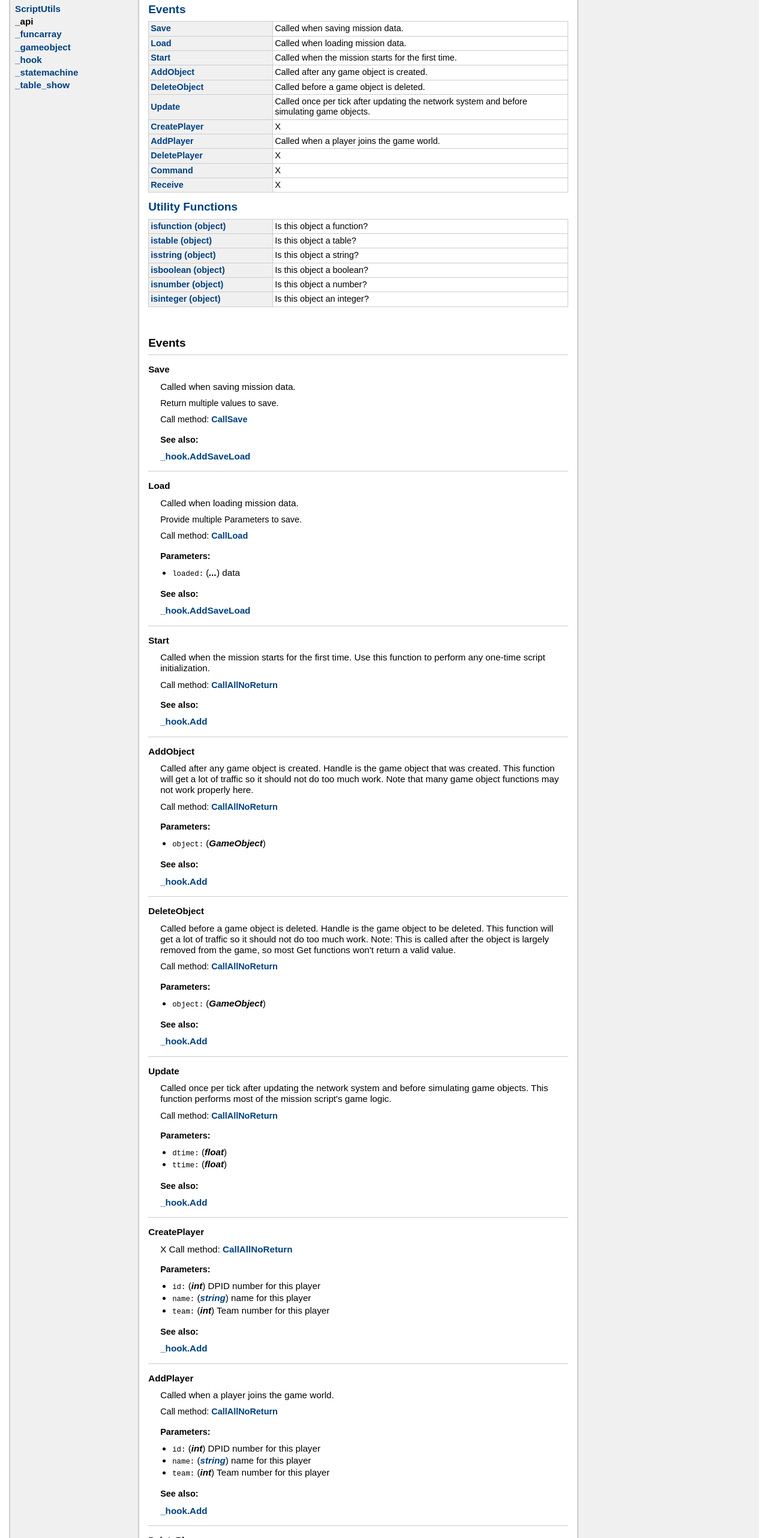
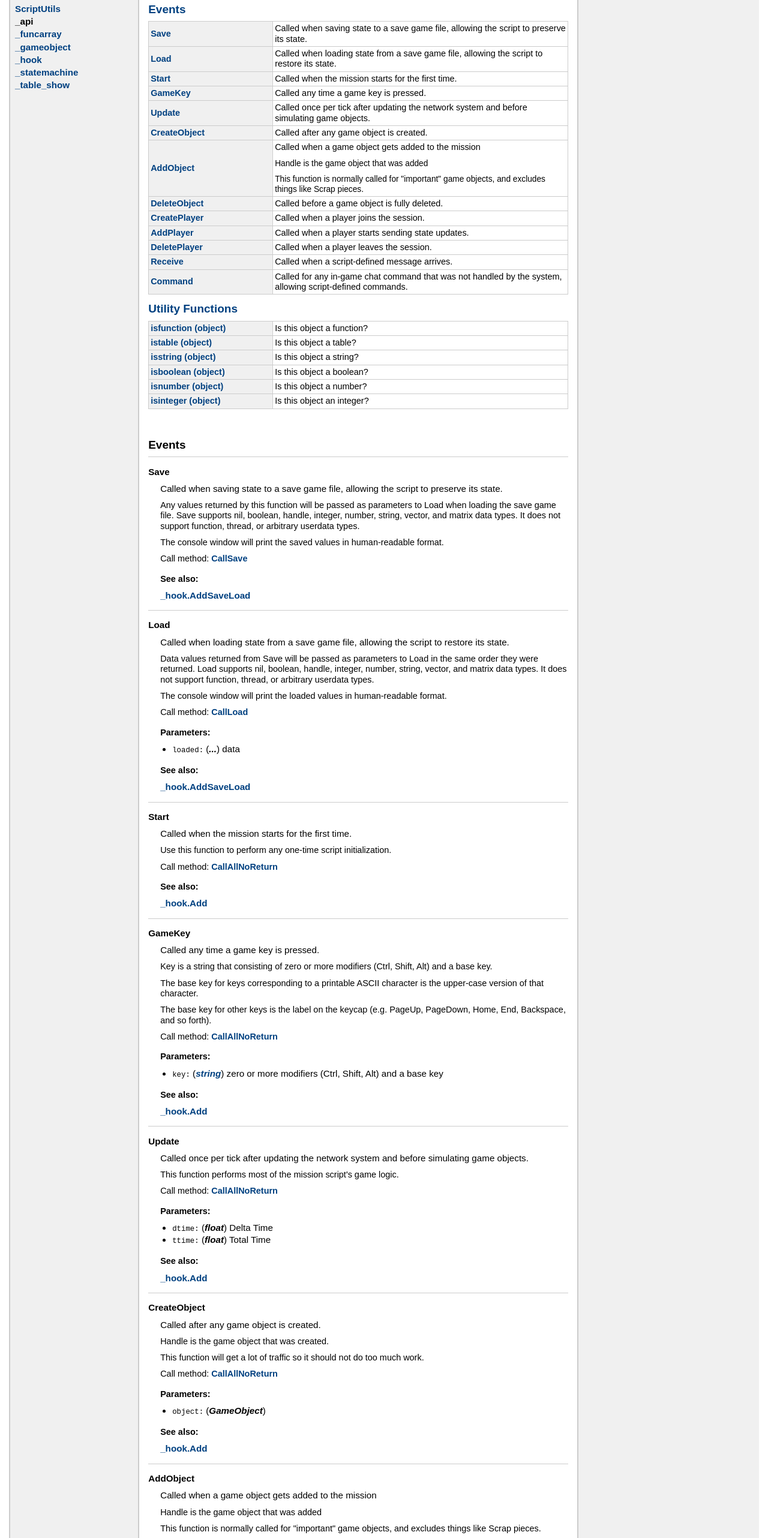
Before and after one commit to Nielk1/BZ98R-Advanced-Lua-API, a plain HTML site: page docs/modules/_api.html in a window 1280 px wide. Shown: the part 236-2800 px from the top of the page at 60% size. Drawn offline with Linux system fonts and the light colour scheme.

```diff
--- a/docs/modules/_api.html
+++ b/docs/modules/_api.html
@@ -68,47 +68,57 @@
 <table class="function_list">
 	<tr>
 	<td class="name" nowrap><a href="#Save">Save</a></td>
-	<td class="summary">Called when saving mission data.</td>
+	<td class="summary">Called when saving state to a save game file, allowing the script to preserve its state.</td>
 	</tr>
 	<tr>
 	<td class="name" nowrap><a href="#Load">Load</a></td>
-	<td class="summary">Called when loading mission data.</td>
+	<td class="summary">Called when loading state from a save game file, allowing the script to restore its state.</td>
 	</tr>
 	<tr>
 	<td class="name" nowrap><a href="#Start">Start</a></td>
 	<td class="summary">Called when the mission starts for the first time.</td>
 	</tr>
 	<tr>
-	<td class="name" nowrap><a href="#AddObject">AddObject</a></td>
-	<td class="summary">Called after any game object is created.</td>
-	</tr>
-	<tr>
-	<td class="name" nowrap><a href="#DeleteObject">DeleteObject</a></td>
-	<td class="summary">Called before a game object is deleted.</td>
+	<td class="name" nowrap><a href="#GameKey">GameKey</a></td>
+	<td class="summary">Called any time a game key is pressed.</td>
 	</tr>
 	<tr>
 	<td class="name" nowrap><a href="#Update">Update</a></td>
 	<td class="summary">Called once per tick after updating the network system and before simulating game objects.</td>
 	</tr>
 	<tr>
+	<td class="name" nowrap><a href="#CreateObject">CreateObject</a></td>
+	<td class="summary">Called after any game object is created.</td>
+	</tr>
+	<tr>
+	<td class="name" nowrap><a href="#AddObject">AddObject</a></td>
+	<td class="summary">Called when a game object gets added to the mission
+<p> Handle is the game object that was added
+<p> This function is normally called for "important" game objects, and excludes things like Scrap pieces.</td>
+	</tr>
+	<tr>
+	<td class="name" nowrap><a href="#DeleteObject">DeleteObject</a></td>
+	<td class="summary">Called before a game object is fully deleted.</td>
+	</tr>
+	<tr>
 	<td class="name" nowrap><a href="#CreatePlayer">CreatePlayer</a></td>
-	<td class="summary">X</td>
+	<td class="summary">Called when a player joins the session.</td>
 	</tr>
 	<tr>
 	<td class="name" nowrap><a href="#AddPlayer">AddPlayer</a></td>
-	<td class="summary">Called when a player joins the game world.</td>
+	<td class="summary">Called when a player starts sending state updates.</td>
 	</tr>
 	<tr>
 	<td class="name" nowrap><a href="#DeletePlayer">DeletePlayer</a></td>
-	<td class="summary">X</td>
+	<td class="summary">Called when a player leaves the session.</td>
+	</tr>
+	<tr>
+	<td class="name" nowrap><a href="#Receive">Receive</a></td>
+	<td class="summary">Called when a script-defined message arrives.</td>
 	</tr>
 	<tr>
 	<td class="name" nowrap><a href="#Command">Command</a></td>
-	<td class="summary">X</td>
-	</tr>
-	<tr>
-	<td class="name" nowrap><a href="#Receive">Receive</a></td>
-	<td class="summary">X</td>
+	<td class="summary">Called for any in-game chat command that was not handled by the system, allowing script-defined commands.</td>
 	</tr>
 </table>
 <h2><a href="#Utility_Functions">Utility Functions </a></h2>
@@ -151,8 +161,9 @@
     <strong>Save</strong>
     </dt>
     <dd>
-    Called when saving mission data.
-<p> Return multiple values to save.
+    Called when saving state to a save game file, allowing the script to preserve its state.
+<p> Any values returned by this function will be passed as parameters to Load when loading the save game file. Save supports nil, boolean, handle, integer, number, string, vector, and matrix data types. It does not support function, thread, or arbitrary userdata types.
+<p> The console window will print the saved values in human-readable format.
 <p> Call method: <a href="../modules/_hook.html#hook.CallSave">CallSave</a>
 
 
@@ -171,8 +182,9 @@
     <strong>Load</strong>
     </dt>
     <dd>
-    Called when loading mission data.
-<p> Provide multiple Parameters to save.
+    Called when loading state from a save game file, allowing the script to restore its state.
+<p> Data values returned from Save will be passed as parameters to Load in the same order they were returned. Load supports nil, boolean, handle, integer, number, string, vector, and matrix data types. It does not support function, thread, or arbitrary userdata types.
+<p> The console window will print the loaded values in human-readable format.
 <p> Call method: <a href="../modules/_hook.html#hook.CallLoad">CallLoad</a>
 
 
@@ -199,10 +211,98 @@
     </dt>
     <dd>
     Called when the mission starts for the first time.
- Use this function to perform any one-time script initialization.
+<p> Use this function to perform any one-time script initialization.
 <p> Call method: <a href="../modules/_hook.html#hook.CallAllNoReturn">CallAllNoReturn</a>
 
 
+
+
+
+    <h3>See also:</h3>
+    <ul>
+         <a href="../modules/_hook.html#hook.Add">_hook.Add</a>
+    </ul>
+
+
+</dd>
+    <dt>
+    <a name = "GameKey"></a>
+    <strong>GameKey</strong>
+    </dt>
+    <dd>
+    Called any time a game key is pressed.
+<p> Key is a string that consisting of zero or more modifiers (Ctrl, Shift, Alt) and a base key.
+<p> The base key for keys corresponding to a printable ASCII character is the upper-case version of that character.
+<p> The base key for other keys is the label on the keycap (e.g. PageUp, PageDown, Home, End, Backspace, and so forth).
+<p> Call method: <a href="../modules/_hook.html#hook.CallAllNoReturn">CallAllNoReturn</a>
+
+
+    <h3>Parameters:</h3>
+    <ul>
+        <li><span class="parameter">key</span>
+            <span class="types"><a class="type" href="https://www.lua.org/manual/5.1/manual.html#5.4">string</a></span>
+         zero or more modifiers (Ctrl, Shift, Alt) and a base key
+        </li>
+    </ul>
+
+
+
+    <h3>See also:</h3>
+    <ul>
+         <a href="../modules/_hook.html#hook.Add">_hook.Add</a>
+    </ul>
+
+
+</dd>
+    <dt>
+    <a name = "Update"></a>
+    <strong>Update</strong>
+    </dt>
+    <dd>
+    Called once per tick after updating the network system and before simulating game objects.
+<p> This function performs most of the mission script's game logic.
+<p> Call method: <a href="../modules/_hook.html#hook.CallAllNoReturn">CallAllNoReturn</a>
+
+
+    <h3>Parameters:</h3>
+    <ul>
+        <li><span class="parameter">dtime</span>
+            <span class="types"><span class="type">float</span></span>
+         Delta Time
+        </li>
+        <li><span class="parameter">ttime</span>
+            <span class="types"><span class="type">float</span></span>
+         Total Time
+        </li>
+    </ul>
+
+
+
+    <h3>See also:</h3>
+    <ul>
+         <a href="../modules/_hook.html#hook.Add">_hook.Add</a>
+    </ul>
+
+
+</dd>
+    <dt>
+    <a name = "CreateObject"></a>
+    <strong>CreateObject</strong>
+    </dt>
+    <dd>
+    Called after any game object is created.
+<p> Handle is the game object that was created.
+<p> This function will get a lot of traffic so it should not do too much work.
+<p> Call method: <a href="../modules/_hook.html#hook.CallAllNoReturn">CallAllNoReturn</a>
+
+
+    <h3>Parameters:</h3>
+    <ul>
+        <li><span class="parameter">object</span>
+            <span class="types"><span class="type">GameObject</span></span>
+
+        </li>
+    </ul>
 
 
 
@@ -218,10 +318,9 @@
     <strong>AddObject</strong>
     </dt>
     <dd>
-    Called after any game object is created.
- Handle is the game object that was created.
- This function will get a lot of traffic so it should not do too much work.
- Note that many game object functions may not work properly here.
+    Called when a game object gets added to the mission
+<p> Handle is the game object that was added
+<p> This function is normally called for "important" game objects, and excludes things like Scrap pieces.
 <p> Call method: <a href="../modules/_hook.html#hook.CallAllNoReturn">CallAllNoReturn</a>
 
 
@@ -247,10 +346,9 @@
     <strong>DeleteObject</strong>
     </dt>
     <dd>
-    Called before a game object is deleted.
- Handle is the game object to be deleted.
- This function will get a lot of traffic so it should not do too much work.
- Note: This is called after the object is largely removed from the game, so most Get functions won't return a valid value.
+    Called before a game object is fully deleted.
+<p> This function will get a lot of traffic so it should not do too much work.
+<p> Note: This is called after the object is largely removed from the game, so most Get functions won't return a valid value.
 <p> Call method: <a href="../modules/_hook.html#hook.CallAllNoReturn">CallAllNoReturn</a>
 
 
@@ -272,42 +370,15 @@
 
 </dd>
     <dt>
-    <a name = "Update"></a>
-    <strong>Update</strong>
-    </dt>
-    <dd>
-    Called once per tick after updating the network system and before simulating game objects.
- This function performs most of the mission script's game logic.
-<p> Call method: <a href="../modules/_hook.html#hook.CallAllNoReturn">CallAllNoReturn</a>
-
-
-    <h3>Parameters:</h3>
-    <ul>
-        <li><span class="parameter">dtime</span>
-            <span class="types"><span class="type">float</span></span>
-
-        </li>
-        <li><span class="parameter">ttime</span>
-            <span class="types"><span class="type">float</span></span>
-
-        </li>
-    </ul>
-
-
-
-    <h3>See also:</h3>
-    <ul>
-         <a href="../modules/_hook.html#hook.Add">_hook.Add</a>
-    </ul>
-
-
-</dd>
-    <dt>
     <a name = "CreatePlayer"></a>
     <strong>CreatePlayer</strong>
     </dt>
     <dd>
-    X  Call method: <a href="../modules/_hook.html#hook.CallAllNoReturn">CallAllNoReturn</a>
+    Called when a player joins the session.
+<p> Players that join before the host launches trigger CreatePlayer just before the first Update.
+<p> Players that join joining after the host launches trigger CreatePlayer on entering the pre-game lobby.
+<p> This function gets called for the local player.
+<p> Call method: <a href="../modules/_hook.html#hook.CallAllNoReturn">CallAllNoReturn</a>
 
 
     <h3>Parameters:</h3>
@@ -340,7 +411,9 @@
     <strong>AddPlayer</strong>
     </dt>
     <dd>
-    Called when a player joins the game world.
+    Called when a player starts sending state updates.
+<p> This indicates that a player has finished loaded and started simulating.
+<p> This function is _not_ called for the local player.
 <p> Call method: <a href="../modules/_hook.html#hook.CallAllNoReturn">CallAllNoReturn</a>
 
 
@@ -374,7 +447,8 @@
     <strong>DeletePlayer</strong>
     </dt>
     <dd>
-    X  Call method: <a href="../modules/_hook.html#hook.CallAllNoReturn">CallAllNoReturn</a>
+    Called when a player leaves the session.
+<p> Call method: <a href="../modules/_hook.html#hook.CallAllNoReturn">CallAllNoReturn</a>
 
 
     <h3>Parameters:</h3>
@@ -403,22 +477,28 @@
 
 </dd>
     <dt>
-    <a name = "Command"></a>
-    <strong>Command</strong>
+    <a name = "Receive"></a>
+    <strong>Receive</strong>
     </dt>
     <dd>
-    X  Call method: <a href="../modules/_hook.html#hook.CallAllPassReturn">CallAllPassReturn</a>
+    Called when a script-defined message arrives.
+<p> This function should return true if it handled the message and false, nil, or none if it did not.
+<p> Call method: <a href="../modules/_hook.html#hook.CallAllPassReturn">CallAllPassReturn</a> (TODO consider changing call type to stop after first true)
 
 
     <h3>Parameters:</h3>
     <ul>
-        <li><span class="parameter">command</span>
+        <li><span class="parameter">from</span>
+            <span class="types"><span class="type">int</span></span>
+         network player id of the sender.
+        </li>
+        <li><span class="parameter">type</span>
             <span class="types"><a class="type" href="https://www.lua.org/manual/5.1/manual.html#5.4">string</a></span>
-
+         an arbitrary one-character string indicating the script-defined message type.
         </li>
-        <li><span class="parameter">Parameters</span>
+        <li><span class="parameter">data</span>
             <span class="types"><span class="type">...</span></span>
-
+         values passed as parameters to Send will arrive as parameters to Receive in the same order they were sent. Receive supports nil, boolean, handle, integer, number, string, vector, and matrix data types. It does not support function, thread, or arbitrary userdata types.
         </li>
         <li><span class="parameter">priorResult</span>
             <span class="types"><span class="type">HookResult</span></span>
@@ -437,24 +517,31 @@
 
 </dd>
     <dt>
-    <a name = "Receive"></a>
-    <strong>Receive</strong>
+    <a name = "Command"></a>
+    <strong>Command</strong>
     </dt>
     <dd>
-    X  Call method: <a href="../modules/_hook.html#hook.CallAllPassReturn">CallAllPassReturn</a>
+    Called for any in-game chat command that was not handled by the system, allowing script-defined commands.
+<p> This function should return true if it handled the command and false, nil, or none if it did not.
+<p> LuaMission breaks the command into
+<p> Command is the string immediately following the '/'. For example, the command for "/foo" is "foo".
+<p> Arguments arrive as a string parameter to Command. For example "/foo 1 2 3" would receive "1 2 3".
+<p> The Lua string library provides several functions that can split the string into separate items.
+<p> You can use string.match with captures if you have a specific argument list:
+ <pre>local foo, bar, baz = string.match(arguments, "(%g+) (%g+) (%g+)")</pre>
+<p> You can use string.gmatch, which returns an iterator, if you want to loop through arguments:
+ <pre>for arg in string.gmatch(arguments, "%g+") do ... end</pre>
+<p> Check the Lua <a href="http://lua-users.org/wiki/PatternsTutorial">patterns tutorial</a> and <a href="http://www.lua.org/manual/5.2/manual.html#6.4.1">patterns manual</a> for more details.
+<p> Call method: <a href="../modules/_hook.html#hook.CallAllPassReturn">CallAllPassReturn</a>
 
 
     <h3>Parameters:</h3>
     <ul>
-        <li><span class="parameter">from</span>
-            <span class="types"><span class="type">int</span></span>
-
-        </li>
-        <li><span class="parameter">type</span>
+        <li><span class="parameter">command</span>
             <span class="types"><a class="type" href="https://www.lua.org/manual/5.1/manual.html#5.4">string</a></span>
 
         </li>
-        <li><span class="parameter">data</span>
+        <li><span class="parameter">parameters</span>
             <span class="types"><span class="type">...</span></span>
 
         </li>
@@ -641,7 +728,7 @@
 </div> <!-- id="main" -->
 <div id="about">
 <i>generated by <a href="http://github.com/stevedonovan/LDoc">LDoc 1.4.6</a></i>
-<i style="float:right;">Last updated 2025-04-29 21:13:32 </i>
+<i style="float:right;">Last updated 2025-04-29 23:10:22 </i>
 </div> <!-- id="about" -->
 </div> <!-- id="container" -->
 </body>
```
Also changed, not shown: docs/modules/_hook.html (+5 -8 lines), 2 other files.
